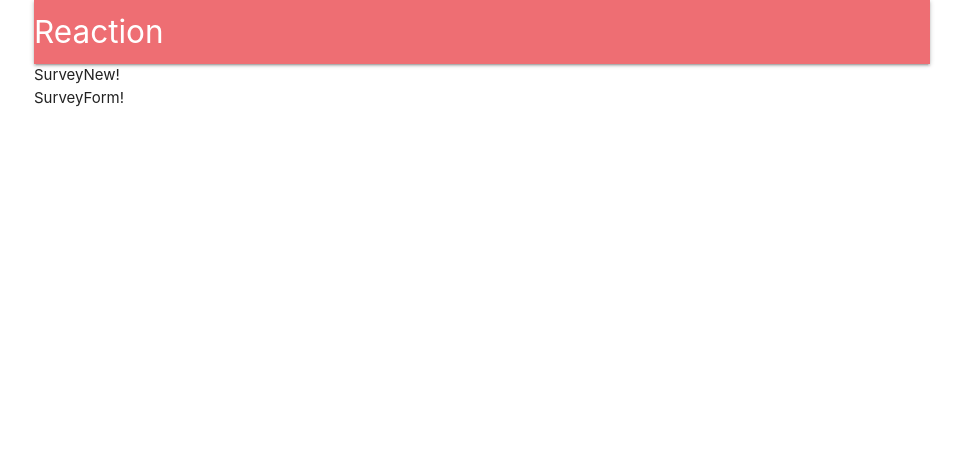
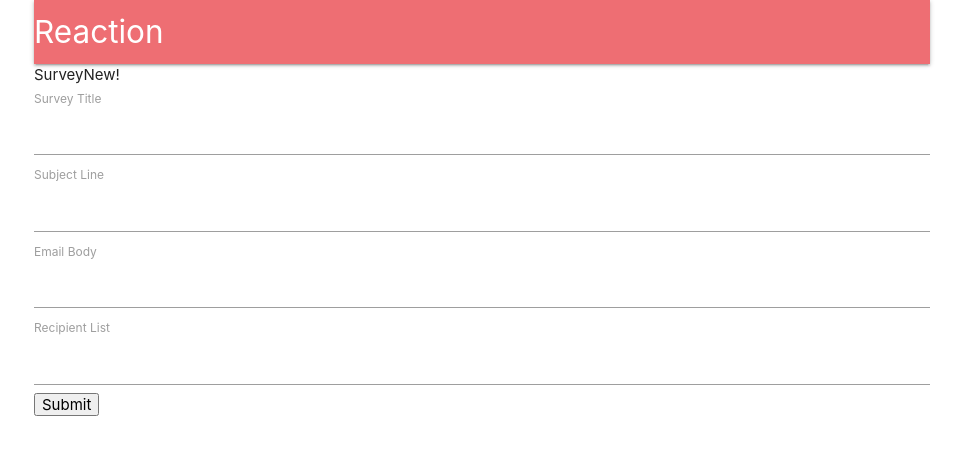
Before and after one commit to kenny1211/reaction-app, a React (Create React App) app in the folder client/: page /surveys/new in a window 1280 px wide. Shown: the top 454 px of the page, without its empty margins (158-1121 px from the left). Built offline with nearby package versions, Linux system fonts and the light colour scheme; no server answers.

Commit message:
SurveyForm component

```diff
--- /dev/null
+++ b/client/src/components/surveys/SurveyField.js
@@ -0,0 +1,11 @@
+// SurveyField contains logic to render single label and text input
+import React from 'react';
+
+export default ({ input, label }) => {
+  return (
+    <div>
+      <label>{label}</label>
+      <input {...input} />
+    </div>
+  );
+};
--- a/client/src/components/surveys/SurveyForm.js
+++ b/client/src/components/surveys/SurveyForm.js
@@ -1,11 +1,34 @@
 // SurveyForm shows a form fo a user to add input
 import React, { Component } from 'react';
 // reduxForm helps communicate to redux store at top of application, similar to connect function
-import { reduxForm } from 'redux-form';
+import { reduxForm, Field } from 'redux-form';
+import SurveyField from './SurveyField';
+import _ from 'lodash';
+
+const FIELDS = [
+  { label: 'Survey Title', name: 'title' },
+  { label: 'Subject Line', name: 'subject' },
+  { label: 'Email Body', name: 'body' },
+  { label: 'Recipient List', name: 'emails' }
+];
 
 class SurveyForm extends Component {
+  renderFields() {
+    return _.map(FIELDS, ({ label, name }) => {
+      return <Field key={name} component={SurveyField} type="text" label={label} name={name} />;
+    });
+  }
+
   render() {
-    return <div>SurveyForm!</div>;
+    return (
+      <div>
+        {/* Field can show any type of input specified by props given to it */}
+        <form onSubmit={this.props.handleSubmit(values => console.log(values))}>
+          {this.renderFields()}
+          <button type="submit">Submit</button>
+        </form>
+      </div>
+    );
   }
 }
 
```
